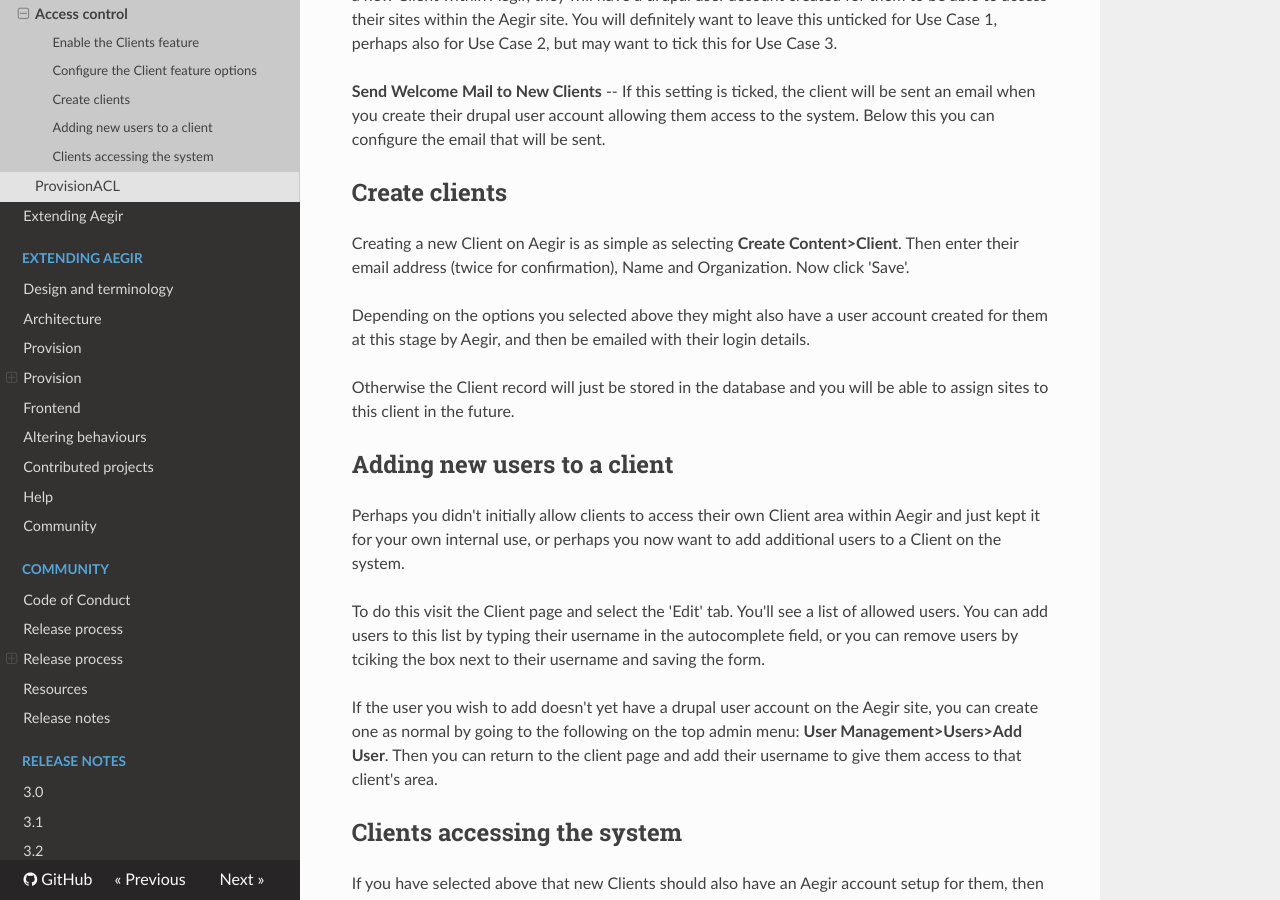
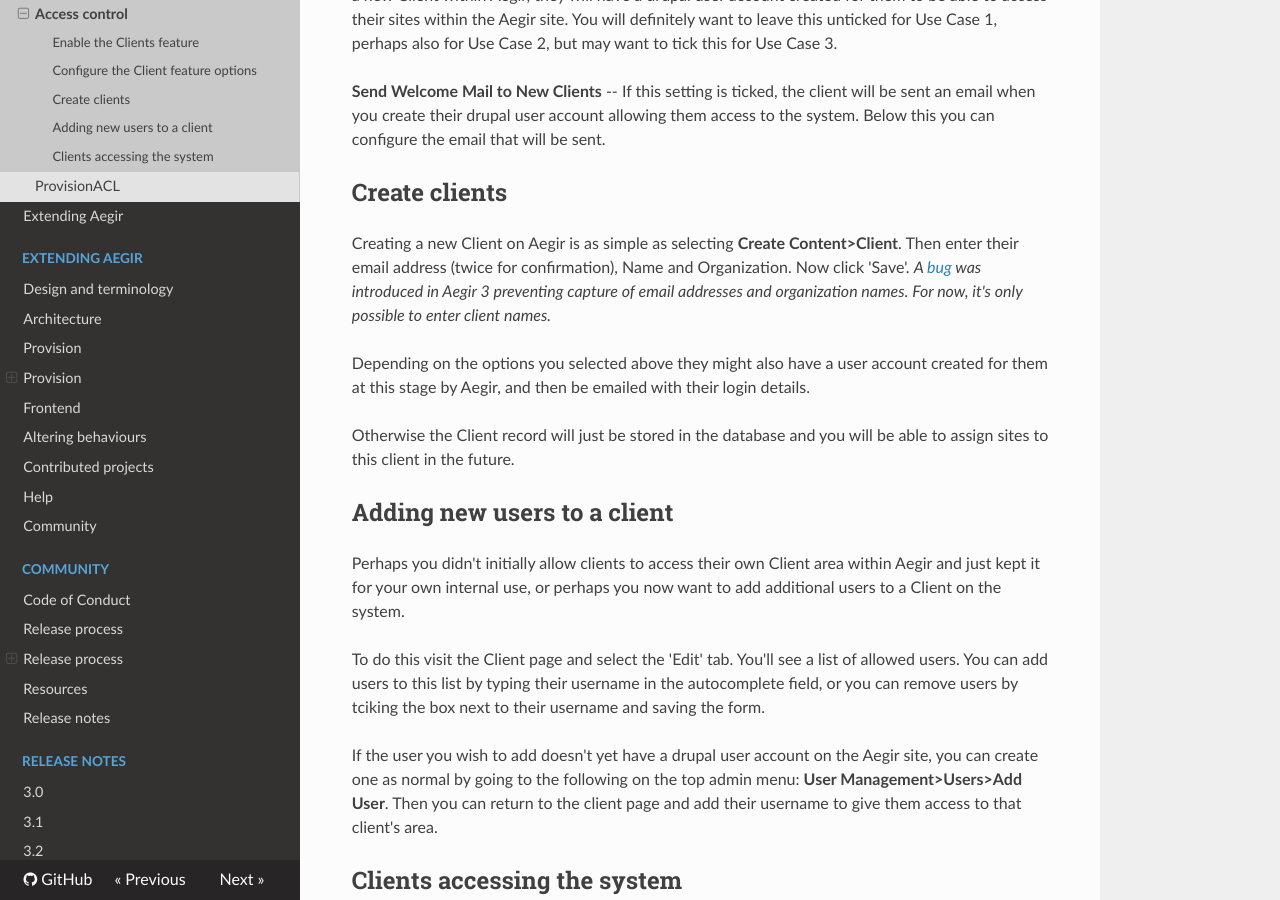
Before and after one commit to aegir-project/documentation, an MkDocs documentation site: the page built from docs/usage/advanced/clients.md, in a window 1280 px wide and 900 px high, scrolled down 1056 px. Built offline with MkDocs 1.6.1, drawn with Linux system fonts in a browser that asks for light colours; nearby versions of some CDN libraries; old or Windows-style settings are respelled for this version of MkDocs.

Commit message:
Report that it's not possible to enter client metadata due to a bug.

```diff
--- a/docs/usage/advanced/clients.md
+++ b/docs/usage/advanced/clients.md
@@ -35,7 +35,7 @@
 Create clients
 --------------
 
-Creating a new Client on Aegir is as simple as selecting **Create Content>Client**. Then enter their email address (twice for confirmation), Name and Organization. Now click 'Save'.
+Creating a new Client on Aegir is as simple as selecting **Create Content>Client**. Then enter their email address (twice for confirmation), Name and Organization. Now click 'Save'.  *A [bug](https://www.drupal.org/node/2698687) was introduced in Aegir 3 preventing capture of email addresses and organization names. For now, it's only possible to enter client names.*
 
 Depending on the options you selected above they might also have a user account created for them at this stage by Aegir, and then be emailed with their login details.
 
```
